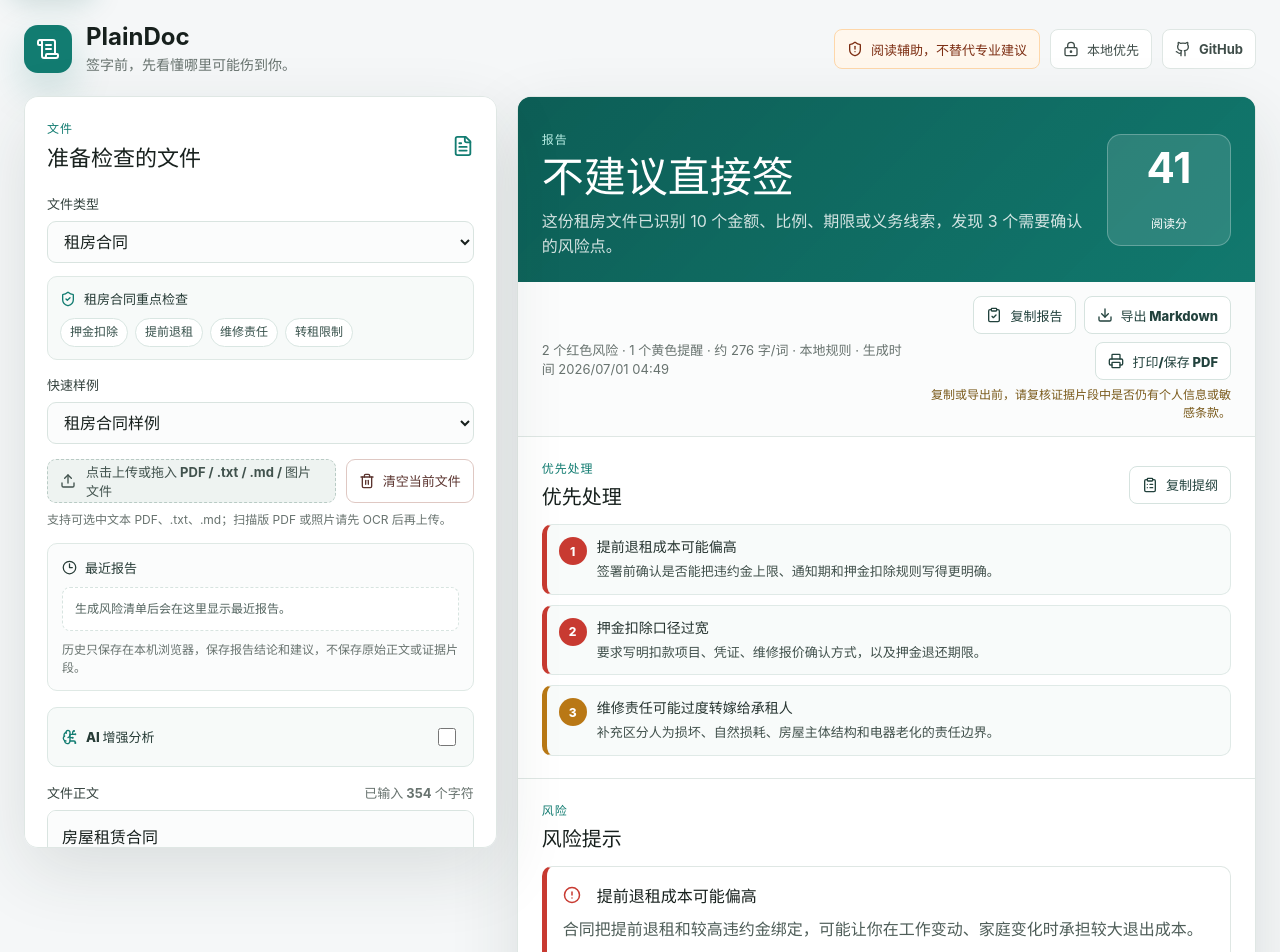
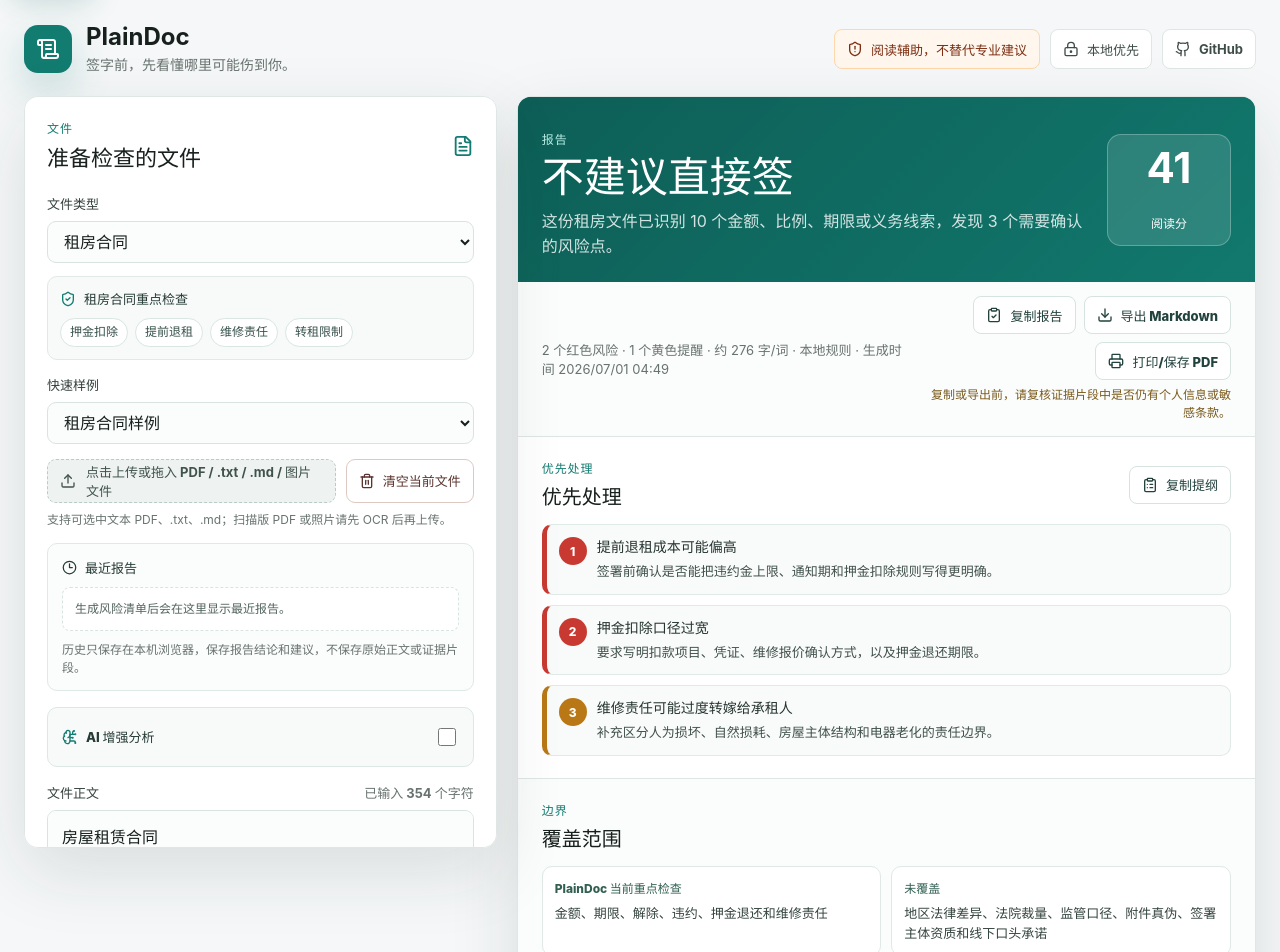
Before and after one commit to ppxu/plaindoc, a React (Vite) app: page / in a window 1280 px wide. Shown: the top 952 px of the page. Built offline with nearby package versions, Linux system fonts and the light colour scheme.

Commit message:
Show report coverage boundary

```diff
--- a/src/components/ReportPanel.tsx
+++ b/src/components/ReportPanel.tsx
@@ -7,7 +7,7 @@ import { reportToMarkdown } from "../export/markdown";
 import { printReport } from "../export/printReport";
 import { copyTextToClipboard } from "../utils/clipboard";
 import { formatTextScale } from "../report/textScale";
-import { getCoverageBoundaryNotice } from "../report/coverageBoundary";
+import { getCoverageBoundary, getCoverageBoundaryNotice } from "../report/coverageBoundary";
 import { formatReportGeneratedAt } from "../report/generatedAt";
 import { ActionPlan } from "./ActionPlan";
 import { Checklist } from "./Checklist";
@@ -36,6 +36,7 @@ export const ReportPanel = forwardRef<HTMLElement, ReportPanelProps>(function Re
   const redCount = report.findings.filter((finding) => finding.severity === "red").length;
   const yellowCount = report.findings.filter((finding) => finding.severity === "yellow").length;
   const markdownReport = reportToMarkdown(report);
+  const coverageBoundary = getCoverageBoundary(report);
   const coverageBoundaryNotice = getCoverageBoundaryNotice(report);
 
   useEffect(() => {
@@ -148,6 +149,24 @@ export const ReportPanel = forwardRef<HTMLElement, ReportPanelProps>(function Re
 
       <PriorityBrief report={report} />
 
+      <section className="report-section coverage-boundary" aria-labelledby="coverage-boundary-title">
+        <div>
+          <p className="section-label">边界</p>
+          <h3 id="coverage-boundary-title">覆盖范围</h3>
+        </div>
+        <div className="coverage-boundary-grid">
+          <article>
+            <span>PlainDoc 当前重点检查</span>
+            <p>{coverageBoundary.reviewScope}</p>
+          </article>
+          <article>
+            <span>未覆盖</span>
+            <p>{coverageBoundary.limitation}</p>
+          </article>
+        </div>
+        <p className="coverage-boundary-reminder">{coverageBoundary.reminder}</p>
+      </section>
+
       <section className="report-section">
         <p className="section-label">风险</p>
         <h3>风险提示</h3>
--- a/src/export/markdown.ts
+++ b/src/export/markdown.ts
@@ -3,7 +3,7 @@ import { getDocumentKindLabel } from "../data/documentKinds";
 import { clauseEditsToText, getClauseEdits } from "./clauseEdits";
 import { priorityBriefToText } from "./priorityBrief";
 import { formatTextScale } from "../report/textScale";
-import { getCoverageBoundaryNotice } from "../report/coverageBoundary";
+import { getCoverageBoundary, getCoverageBoundaryNotice } from "../report/coverageBoundary";
 
 export function reportToMarkdown(report: AnalysisReport): string {
   const facts = report.facts
@@ -11,6 +11,7 @@ export function reportToMarkdown(report: AnalysisReport): string {
     .join("\n") || "- 未识别出关键事实。";
 
   const coverageBoundaryNotice = getCoverageBoundaryNotice(report);
+  const coverageBoundary = getCoverageBoundary(report);
   const findings = report.findings
     .map((finding) => [
       `### ${severityLabel(finding.severity)} ${finding.title}`,
@@ -57,6 +58,11 @@ export function reportToMarkdown(report: AnalysisReport): string {
     `**文本规模：** ${formatTextScale(report.wordCount)}`,
     "**生成工具：** PlainDoc（https://ppxu.github.io/plaindoc/）",
     "**导出范围：** 本报告不包含原始全文，只包含摘要、关键事实、必要证据片段、风险提示和建议。分享前请确认报告中是否仍有个人信息或敏感条款。",
+    "",
+    "## 覆盖范围",
+    `**PlainDoc 当前重点检查：** ${coverageBoundary.reviewScope}`,
+    `**未覆盖：** ${coverageBoundary.limitation}。`,
+    `**签前提醒：** ${coverageBoundary.reminder}`,
     "",
     "## 关键事实",
     facts,
--- a/src/report/coverageBoundary.ts
+++ b/src/report/coverageBoundary.ts
@@ -1,5 +1,12 @@
 import { documentKindMeta } from "../data/documentKinds";
 import type { AnalysisReport, DocumentKind } from "../types";
+
+export interface CoverageBoundary {
+  kindLabel: string;
+  reviewScope: string;
+  limitation: string;
+  reminder: string;
+}
 
 const fallbackReviewScopes: Record<DocumentKind, string> = {
   rental: "金额、期限、解除、违约、押金退还和维修责任",
@@ -10,12 +17,25 @@ const fallbackReviewScopes: Record<DocumentKind, string> = {
   unknown: "金额、期限、退出条件、违约责任、免责条款和证据留存"
 };
 
+const limitation = "地区法律差异、法院裁量、监管口径、附件真伪、签署主体资质和线下口头承诺";
+
+export function getCoverageBoundary(report: AnalysisReport): CoverageBoundary {
+  const kindLabel = documentKindMeta[report.documentKind].label;
+  const reviewScope = fallbackReviewScopes[report.documentKind];
+
+  return {
+    kindLabel,
+    reviewScope,
+    limitation,
+    reminder: `PlainDoc 当前重点检查典型${kindLabel}风险模式；签署前仍要人工确认${reviewScope}，并保存对方书面回复。`
+  };
+}
+
 export function getCoverageBoundaryNotice(report: AnalysisReport): string | undefined {
   if (report.findings.length > 0) {
     return undefined;
   }
 
-  const kindLabel = documentKindMeta[report.documentKind].label;
-  const reviewScope = fallbackReviewScopes[report.documentKind];
-  return `未命中不等于安全背书。PlainDoc 只覆盖当前版本已收录的典型${kindLabel}风险模式；签署前仍要人工确认${reviewScope}，并保存对方书面回复。`;
+  const coverage = getCoverageBoundary(report);
+  return `未命中不等于安全背书。${coverage.reminder}`;
 }
--- a/src/styles.css
+++ b/src/styles.css
@@ -1214,6 +1214,46 @@ textarea:focus,
   -webkit-line-clamp: 2;
 }
 
+.coverage-boundary {
+  background: #fbfcfc;
+}
+
+.coverage-boundary-grid {
+  display: grid;
+  grid-template-columns: repeat(2, minmax(0, 1fr));
+  gap: 10px;
+  margin-top: 14px;
+}
+
+.coverage-boundary-grid article {
+  min-width: 0;
+  padding: 12px;
+  background: #fff;
+  border: 1px solid #e0e9e6;
+  border-radius: 10px;
+}
+
+.coverage-boundary-grid span {
+  display: block;
+  margin-bottom: 7px;
+  color: #315f52;
+  font-size: 12px;
+  font-weight: 850;
+}
+
+.coverage-boundary-grid p,
+.coverage-boundary-reminder {
+  margin: 0;
+  color: #34443f;
+  font-size: 13px;
+  line-height: 1.55;
+}
+
+.coverage-boundary-reminder {
+  margin-top: 10px;
+  color: #6d5b2d;
+}
+
 .risk-list {
   display: grid;
   gap: 12px;
@@ -1845,7 +1885,8 @@ textarea:focus,
     justify-content: center;
   }
 
-  .facts-grid {
+  .facts-grid,
+  .coverage-boundary-grid {
     grid-template-columns: 1fr;
   }
 }
@@ -1922,6 +1963,7 @@ textarea:focus,
   .report-section,
   .risk-card,
   .facts-grid article,
+  .coverage-boundary-grid article,
   .priority-card,
   .checklist-item,
   .action-plan-section {
@@ -1931,6 +1973,7 @@ textarea:focus,
 
   .risk-card,
   .facts-grid article,
+  .coverage-boundary-grid article,
   .priority-card,
   .checklist-item {
     background: #fff;
@@ -1940,11 +1983,13 @@ textarea:focus,
 
   .section-label,
   .risk-severity,
-  .facts-grid span {
+  .facts-grid span,
+  .coverage-boundary-grid span {
     color: #333;
   }
 
-  .facts-grid {
+  .facts-grid,
+  .coverage-boundary-grid {
     grid-template-columns: repeat(2, minmax(0, 1fr));
   }
 
```
Also changed, not shown: 2 other files (tests, documents, lock files or other folders).
